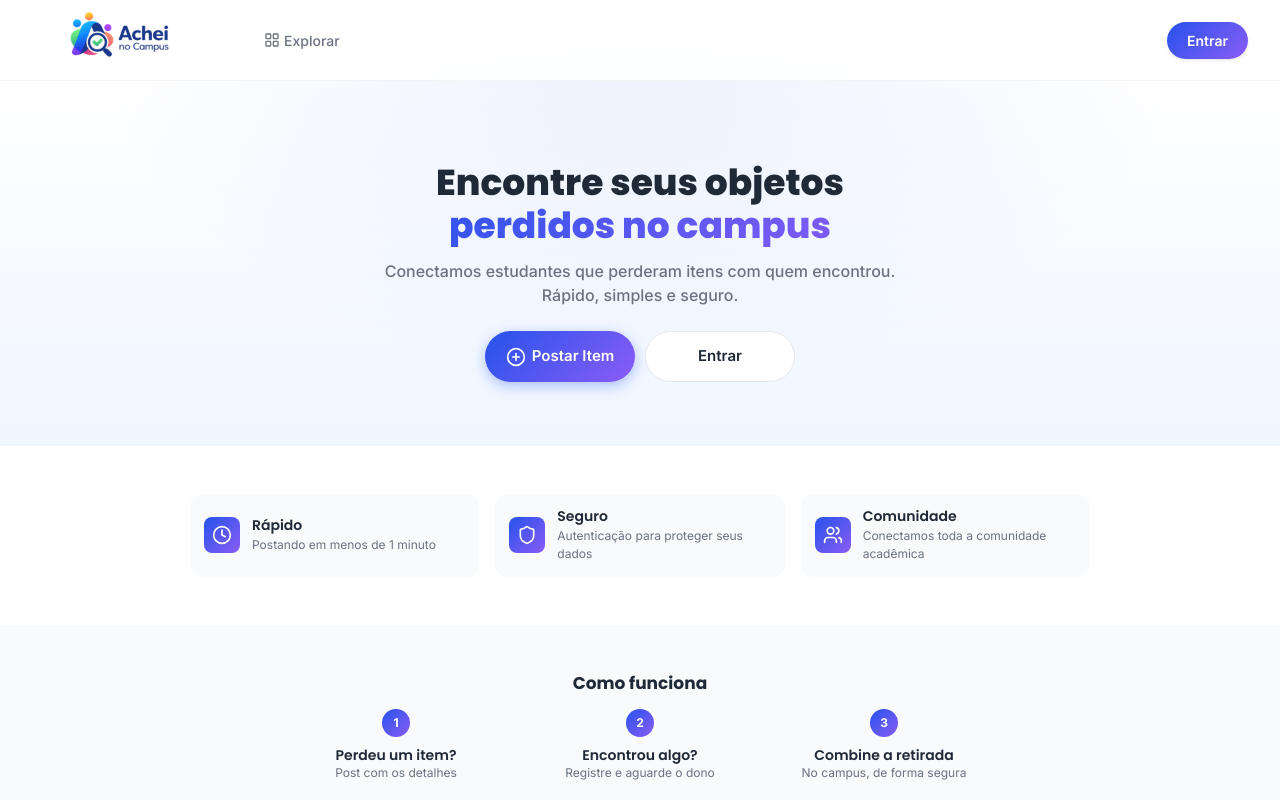
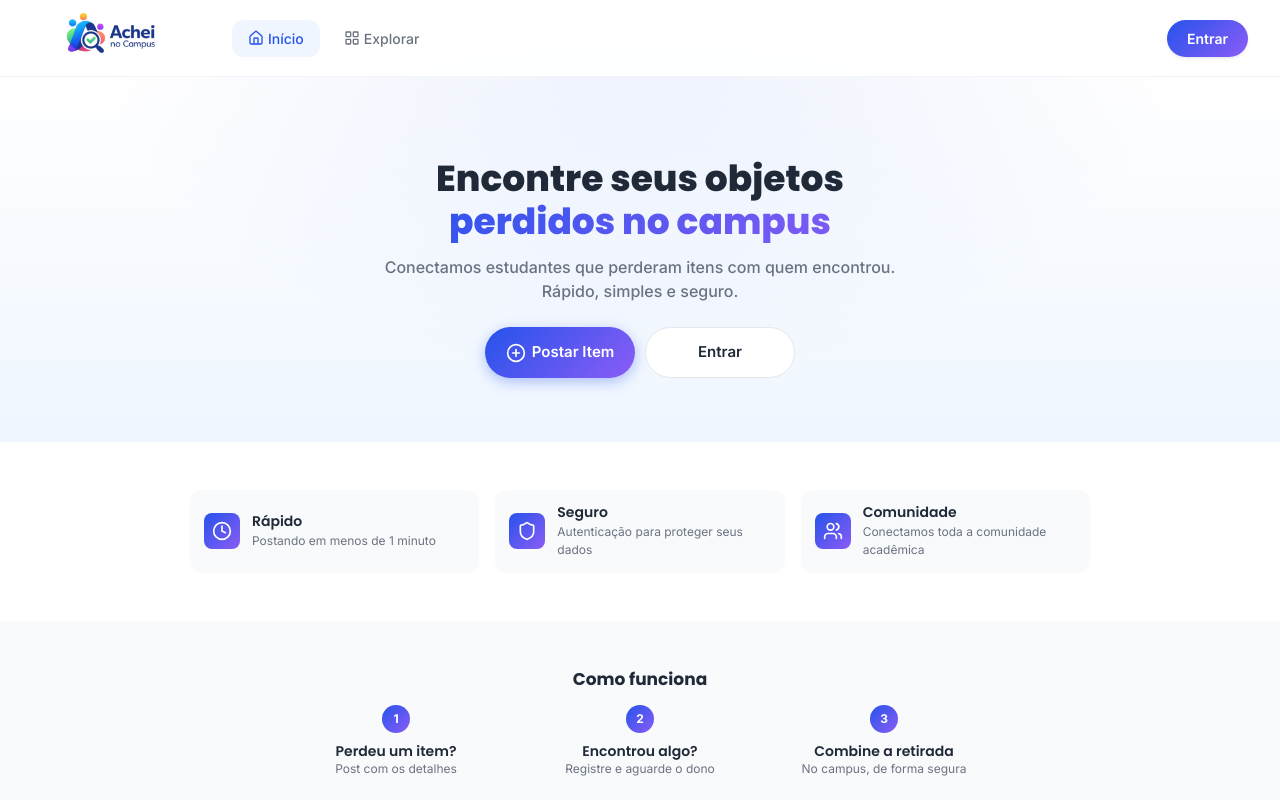
Before and after one commit to iago-pinheiro/AcheiNoCampus, a React (Vite) app in the folder frontend/: page / in a window 1280 px wide. Shown: the top 800 px of the page. Built offline with nearby package versions, Linux system fonts and the light colour scheme; no server answers.

Commit message:
fix: adiciona navegacao Inicio+Explorar(+Postar) no header com icones e texto responsivo

```diff
--- a/frontend/src/components/layout/Header.css
+++ b/frontend/src/components/layout/Header.css
@@ -11,7 +11,7 @@
   display: flex;
   align-items: center;
   justify-content: space-between;
-  height: 64px;
+  height: 60px;
   padding: 0 0.75rem;
   margin: 0 auto;
 }
@@ -19,14 +19,15 @@
 .header__left {
   display: flex;
   align-items: center;
-  gap: 0.5rem;
+  gap: 0.75rem;
+  min-width: 0;
 }
 
 .header__logo {
   display: flex;
   align-items: center;
+  flex-shrink: 0;
   text-decoration: none;
-  transition: transform 0.15s ease;
 }
 
 .header__logo:active {
@@ -34,9 +35,15 @@
 }
 
 .header__logo-img {
-  width: 110px;
+  display: block;
+  width: 100px;
   height: auto;
-  display: block;
+}
+
+.header__nav {
+  display: flex;
+  align-items: center;
+  gap: 0.25rem;
 }
 
 .header__nav-link {
@@ -49,11 +56,8 @@
   font-weight: 500;
   color: var(--color-text-muted);
   text-decoration: none;
+  white-space: nowrap;
   transition: all 0.15s ease;
-}
-
-.header__nav-link-text {
-  display: none;
 }
 
 .header__nav-link:hover {
@@ -66,18 +70,23 @@
   background: var(--color-primary-light);
 }
 
+.header__nav-link-text {
+  display: none;
+}
+
 .header__user-actions {
   display: flex;
   align-items: center;
   gap: 0.375rem;
+  flex-shrink: 0;
 }
 
 .header__user-btn {
   display: flex;
   align-items: center;
   justify-content: center;
-  width: 44px;
-  height: 44px;
+  width: 40px;
+  height: 40px;
   border: none;
   background: var(--gradient-primary);
   border-radius: 50%;
@@ -98,7 +107,7 @@
 
 .header__user-avatar {
   color: #fff;
-  font-size: 1rem;
+  font-size: 0.9375rem;
   font-weight: 700;
   font-family: var(--font-title);
 }
@@ -107,8 +116,8 @@
   display: flex;
   align-items: center;
   justify-content: center;
-  width: 44px;
-  height: 44px;
+  width: 40px;
+  height: 40px;
   border: 1px solid var(--color-border);
   background: var(--color-surface);
   border-radius: var(--radius-lg);
@@ -137,6 +146,7 @@
   box-shadow: var(--shadow-sm);
   transition: all 0.15s ease;
   white-space: nowrap;
+  flex-shrink: 0;
 }
 
 .header__login-btn:hover {
@@ -150,16 +160,51 @@
 
 @media (min-width: 480px) {
   .header__inner {
-    height: 72px;
+    height: 68px;
     padding: 0 1rem;
   }
 
   .header__logo-img {
-    width: 160px;
+    width: 140px;
   }
 
   .header__left {
-    gap: 1rem;
+    gap: 1.25rem;
+  }
+
+  .header__nav {
+    gap: 0.5rem;
+  }
+
+  .header__nav-link {
+    padding: 0.5rem 0.875rem;
+    font-size: 0.8125rem;
+  }
+
+  .header__nav-link-text {
+    display: inline;
+  }
+
+  .header__user-btn,
+  .header__logout-btn {
+    width: 44px;
+    height: 44px;
+  }
+
+  .header__login-btn {
+    padding: 0.5rem 1.125rem;
+    font-size: 0.8125rem;
+  }
+}
+
+@media (min-width: 768px) {
+  .header__inner {
+    height: 76px;
+    padding: 0 2rem;
+  }
+
+  .header__logo-img {
+    width: 180px;
   }
 
   .header__nav-link {
@@ -167,23 +212,8 @@
     font-size: 0.875rem;
   }
 
-  .header__nav-link-text {
-    display: inline;
-  }
-
   .header__login-btn {
     padding: 0.5rem 1.25rem;
     font-size: 0.875rem;
   }
 }
-
-@media (min-width: 768px) {
-  .header__inner {
-    height: 80px;
-    padding: 0 2rem;
-  }
-
-  .header__logo-img {
-    width: 200px;
-  }
-}
--- a/frontend/src/components/layout/Header.jsx
+++ b/frontend/src/components/layout/Header.jsx
@@ -1,6 +1,6 @@
 import { Link, useNavigate, useLocation } from 'react-router-dom';
 import { useAuth } from '../../contexts/AuthContext';
-import { LogOut, LayoutGrid } from 'lucide-react';
+import { LogOut, LayoutGrid, PlusCircle, Home } from 'lucide-react';
 import logoSideText from '../../assets/logo_side_text_nav.png';
 import './Header.css';
 
@@ -14,21 +14,34 @@ export function Header() {
     navigate('/login');
   };
 
+  const navLink = (to, label, icon) => {
+    const active = location.pathname === to;
+    return (
+      <Link
+        to={to}
+        className={`header__nav-link ${active ? 'header__nav-link--active' : ''}`}
+      >
+        {icon}
+        <span className={`header__nav-link-text ${active ? 'header__nav-link-text--active' : ''}`}>
+          {label}
+        </span>
+      </Link>
+    );
+  };
+
   return (
     <header className="header">
       <div className="header__inner">
         <div className="header__left">
-          <Link to="/" className="header__logo">
+          <Link to="/" className="header__logo" aria-label="Início">
             <img src={logoSideText} alt="Achei no Campus" className="header__logo-img" />
           </Link>
 
-          <Link
-            to="/itens"
-            className={`header__nav-link ${location.pathname === '/itens' ? 'header__nav-link--active' : ''}`}
-          >
-            <LayoutGrid size={16} strokeWidth={2} />
-            <span className="header__nav-link-text">Explorar</span>
-          </Link>
+          <nav className="header__nav" aria-label="Navegação">
+            {navLink('/', 'Início', <Home size={16} strokeWidth={2} />)}
+            {navLink('/itens', 'Explorar', <LayoutGrid size={16} strokeWidth={2} />)}
+            {signed && navLink('/postar', 'Postar', <PlusCircle size={16} strokeWidth={2} />)}
+          </nav>
         </div>
 
         {signed ? (
```
